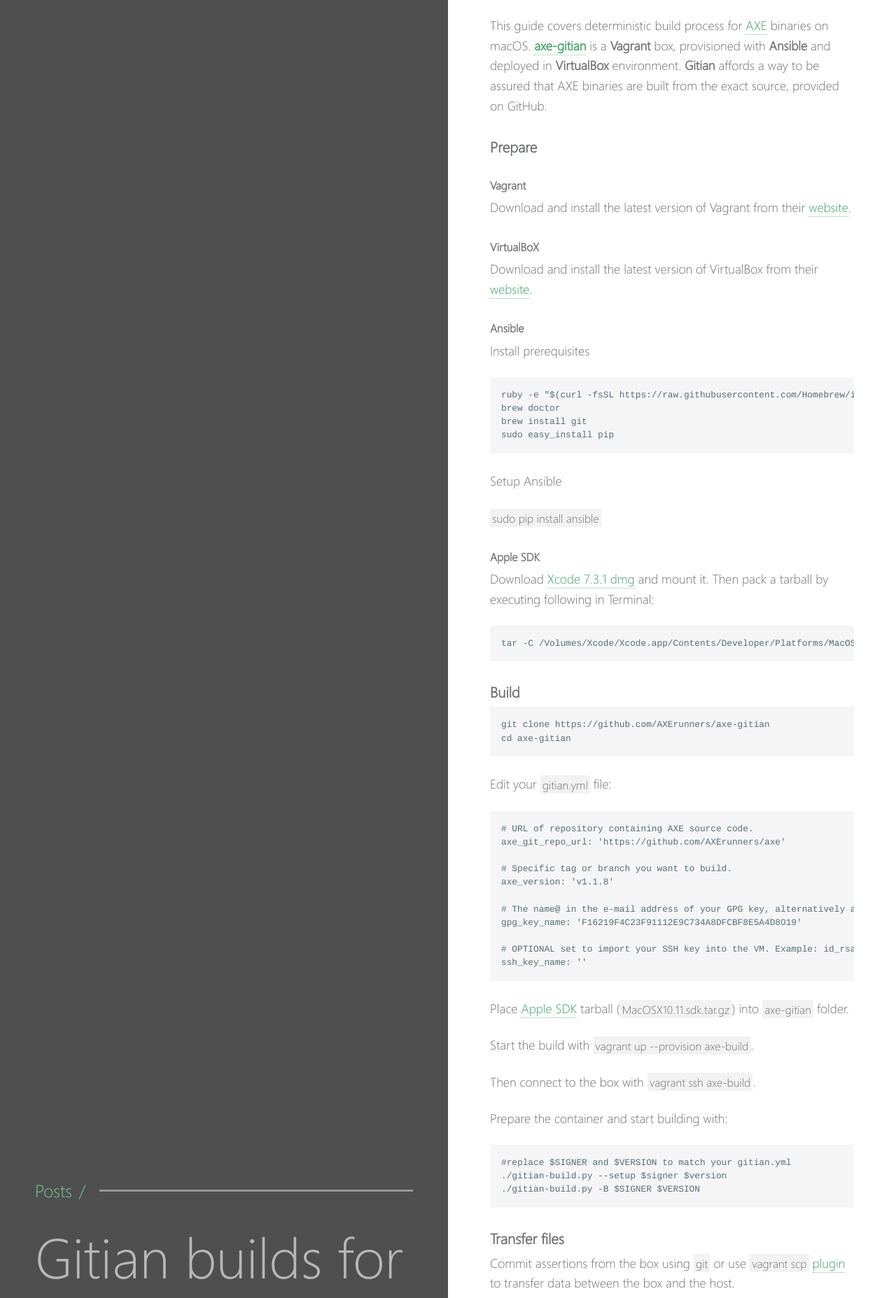
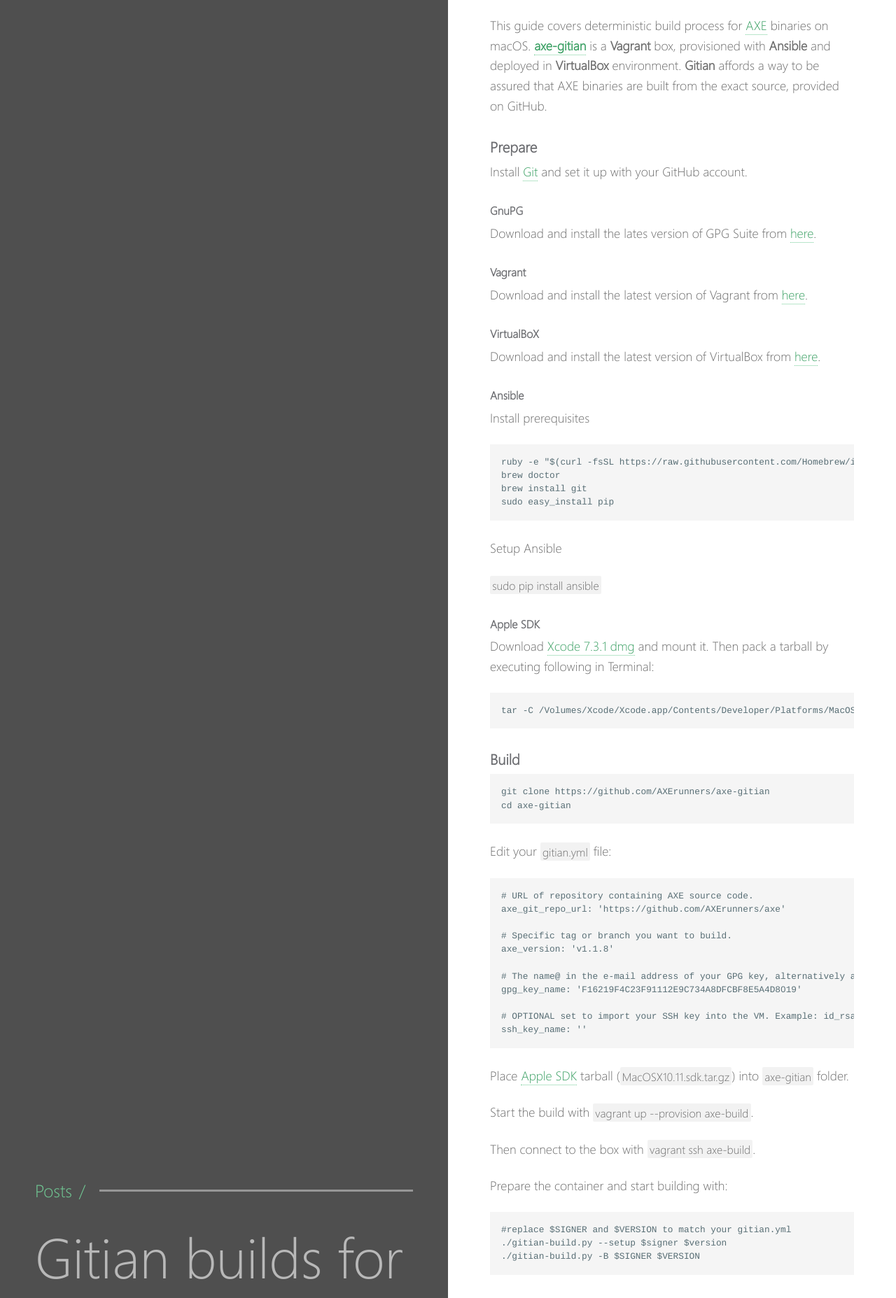
Before and after one commit to charlesrocket/charlesrocket.github.io, a Jekyll site: the page built from _posts/2018-10-15-axe-gitian.md, in a window 1280 px wide. Shown: the part 711-2566 px from the top of the page at 70% size. Built offline with Jekyll 4.4.1, drawn with Linux system fonts in a browser that asks for light colours.

Commit message:
add git and gpg

```diff
--- a/_posts/2018-10-15-axe-gitian.md
+++ b/_posts/2018-10-15-axe-gitian.md
@@ -16,11 +16,16 @@ tags:
 This guide covers deterministic build process for [AXE](https://github.com/AXErunners/axe) binaries on macOS. **[axe-gitian](https://github.com/AXErunners/axe-gitian)** is a **Vagrant** box, provisioned with **Ansible** and deployed in **VirtualBox** environment. **Gitian** affords a way to be assured that AXE binaries are built from the exact source, provided on GitHub.
 
 ### Prepare
+Install [Git](https://git-scm.com/) and set it up with your GitHub account.
+
+#### GnuPG
+Download and install the lates version of GPG Suite from <a href="https://gpgtools.org">here</a>.
+
 #### Vagrant
-Download and install the latest version of Vagrant from their <a href="https://www.vagrantup.com/downloads.html">website</a>.
+Download and install the latest version of Vagrant from <a href="https://www.vagrantup.com/downloads.html">here</a>.
 
 #### VirtualBoX
-Download and install the latest version of VirtualBox from their <a href="https://www.virtualbox.org/wiki/Downloads">website</a>.
+Download and install the latest version of VirtualBox from <a href="https://www.virtualbox.org/wiki/Downloads">here</a>.
 
 #### Ansible
 Install prerequisites
```
